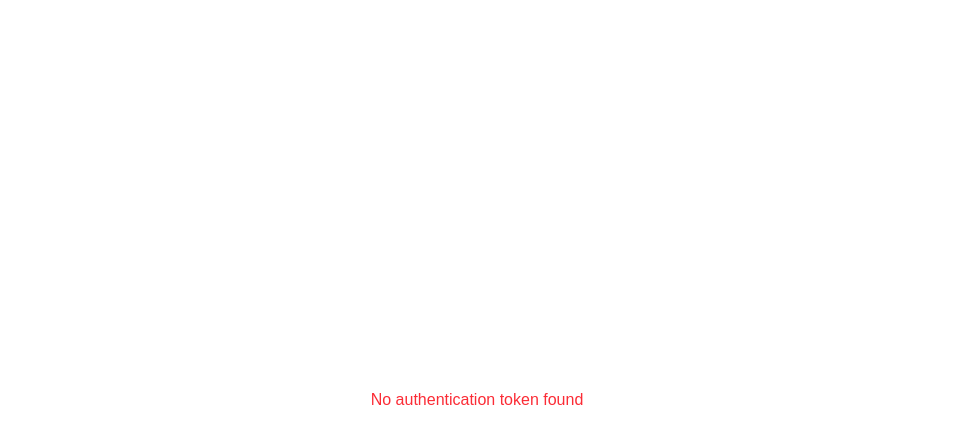
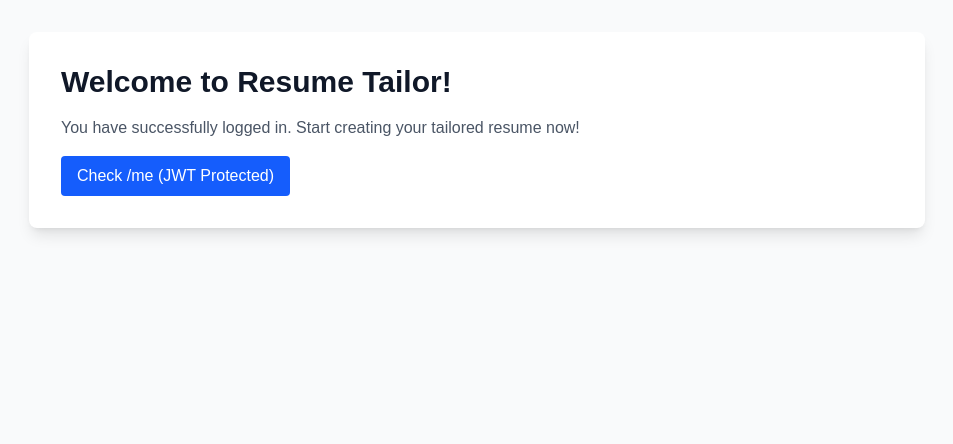
Before and after one commit to AdityaSinghh7/resume_tailor, a Next.js app in the folder frontend/: page /home in a window 1280 px wide. Shown: the top 444 px of the page, without its empty margins (163-1116 px from the left). Built offline with nearby package versions, Linux system fonts and the light colour scheme.

Commit message:
Update db.py and sync frontend home page with main branch for improved consistency and bug fixes

```diff
--- a/frontend/src/app/home/page.tsx
+++ b/frontend/src/app/home/page.tsx
@@ -1,103 +1,64 @@
 'use client';
 
-import { useEffect, useState } from 'react';
+import { useEffect } from 'react';
 import { useSearchParams } from 'next/navigation';
+import { useState } from 'react';
 
-interface Repository {
-  project_id: number;
-  github_url: string;
-  chunk_id: string;
-  file_count: number;
-  chunk_count: number;
-}
-
-export default function Home() {
-  const [repositories, setRepositories] = useState<Repository[]>([]);
-  const [loading, setLoading] = useState(true);
-  const [error, setError] = useState<string | null>(null);
+export default function HomePage() {
   const searchParams = useSearchParams();
+  const [meResult, setMeResult] = useState<string | null>(null);
 
   useEffect(() => {
-    const fetchRepositories = async () => {
-      try {
-        const token = searchParams.get('token');
+    // Extract the access token from the URL query parameters
+    const accessToken = searchParams.get('access_token');
+    if (accessToken) {
+      // Store the access token (e.g., in localStorage)
+      sessionStorage.setItem('jwt_token', accessToken);
+      // Optional: Remove the access token from the URL for cleanliness
+      window.history.replaceState({}, document.title, '/home');
+    }
+  }, [searchParams]);
+
+  const handleCheckMe = async () => {
+    const token = sessionStorage.getItem('jwt_token');
     if (!token) {
-          setError('No authentication token found');
-          setLoading(false);
+      setMeResult('No token found.');
       return;
     }
-
-        const response = await fetch('http://localhost:8000/api/repositories', {
+    try {
+      const res = await fetch('http://localhost:8000/auth/github/me', {
         headers: {
-            'Authorization': `Bearer ${token}`
-          }
+          'Authorization': `Bearer ${token}`,
+        },
       });
-
-        if (!response.ok) {
-          throw new Error('Failed to fetch repositories');
-        }
-
-        const data = await response.json();
-        setRepositories(data);
+      const data = await res.json();
+      setMeResult(JSON.stringify(data, null, 2));
     } catch (err) {
-        setError(err instanceof Error ? err.message : 'An error occurred');
-      } finally {
-        setLoading(false);
+      setMeResult('Error fetching /me');
     }
   };
 
-    fetchRepositories();
-  }, [searchParams]);
-
-  if (loading) {
   return (
-      <div className="min-h-screen flex items-center justify-center">
-        <div className="animate-spin rounded-full h-12 w-12 border-t-2 border-b-2 border-blue-500"></div>
-      </div>
-    );
-  }
-
-  if (error) {
-    return (
-      <div className="min-h-screen flex items-center justify-center">
-        <div className="text-red-500">{error}</div>
-      </div>
-    );
-  }
-
-  return (
-    <div className="min-h-screen bg-gray-100 py-8">
-      <div className="max-w-7xl mx-auto px-4 sm:px-6 lg:px-8">
-        <h1 className="text-3xl font-bold text-gray-900 mb-8">Your GitHub Repositories</h1>
-
-        <div className="grid grid-cols-1 md:grid-cols-2 lg:grid-cols-3 gap-6">
-          {repositories.map((repo) => (
-            <div key={repo.project_id} className="bg-white rounded-lg shadow-md p-6">
-              <h2 className="text-xl font-semibold text-gray-900 mb-2">
-                {repo.github_url.split('/').pop()}
-              </h2>
-              <div className="text-gray-600 mb-4">
-                <p>Files: {repo.file_count}</p>
-                <p>Chunks: {repo.chunk_count}</p>
-              </div>
-              <a
-                href={repo.github_url}
-                target="_blank"
-                rel="noopener noreferrer"
-                className="text-blue-500 hover:text-blue-700"
+    <main className="min-h-screen bg-gray-50 p-8">
+      <div className="max-w-4xl mx-auto">
+        <div className="bg-white rounded-lg shadow-lg p-8">
+          <h1 className="text-3xl font-bold text-gray-900 mb-4">
+            Welcome to Resume Tailor!
+          </h1>
+          <p className="text-gray-600 mb-4">
+            You have successfully logged in. Start creating your tailored resume now!
+          </p>
+          <button
+            onClick={handleCheckMe}
+            className="px-4 py-2 bg-blue-600 text-white rounded hover:bg-blue-700"
           >
-                View on GitHub →
-              </a>
-            </div>
-          ))}
-        </div>
-
-        {repositories.length === 0 && (
-          <div className="text-center text-gray-500 mt-8">
-            No repositories found. Try ingesting your repositories first.
-          </div>
+            Check /me (JWT Protected)
+          </button>
+          {meResult && (
+            <pre className="mt-4 bg-gray-100 p-2 rounded text-sm text-gray-800">{meResult}</pre>
           )}
         </div>
       </div>
+    </main>
   );
 }
```
Also changed, not shown: 1 other file (tests, documents, lock files or other folders). Lines whose indentation alone changed are shown as unchanged.
